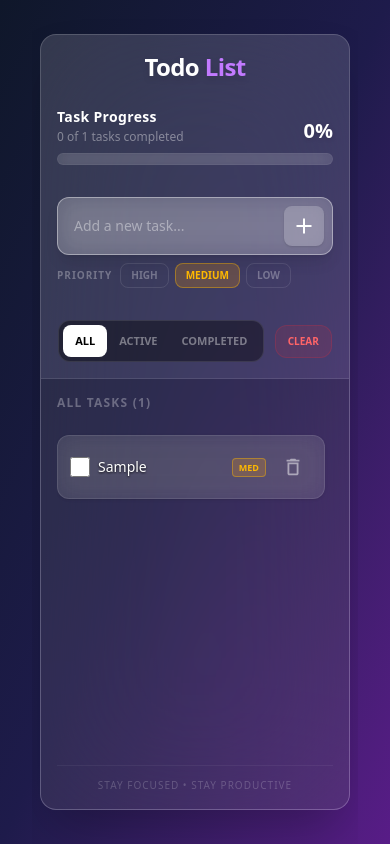
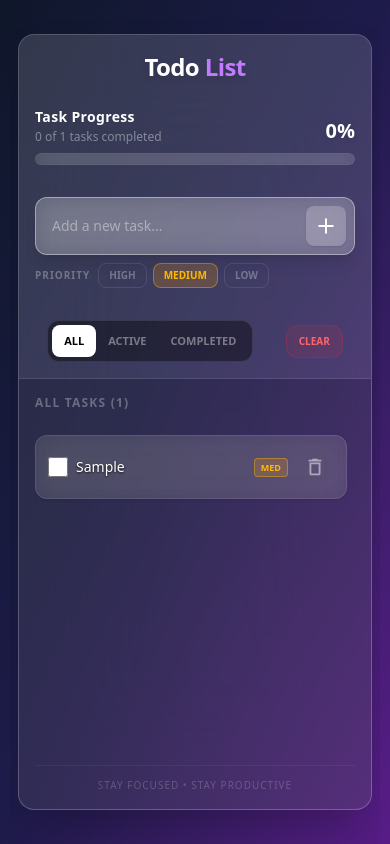
Before and after one commit to ImranAvenger/react-todo, a React (Vite) app: page / in a window 390 px wide. Both pictures are taken after typing "Sample" into the empty fields and a click on the button "Add task". Built offline with nearby package versions, Linux system fonts and the light colour scheme.

Commit message:
fix(layout): improve responsiveness and overflow handling in components

```diff
--- a/src/App.jsx
+++ b/src/App.jsx
@@ -69,7 +69,7 @@ function App() {
       "
       >
         {/* LEFT COLUMN: Input & Progress (Fixed) */}
-        <div className="sl-col flex flex-col p-4 sm:p-6 lg:p-8 border-b md:border-b-0 md:border-r landscape:border-b-0 landscape:border-r border-white/10 bg-white/5">
+        <div className="sl-col min-w-0 flex flex-col p-4 sm:p-6 lg:p-8 border-b md:border-b-0 md:border-r landscape:border-b-0 landscape:border-r border-white/10 bg-white/5">
           <Header />
 
           {/* Progress bar */}
@@ -90,7 +90,7 @@ function App() {
         </div>
 
         {/* RIGHT COLUMN: The scrollable list area */}
-        <div className="sl-col flex flex-col flex-1 min-h-0 p-4 sm:p-6 lg:p-8 overflow-hidden bg-black/10">
+        <div className="sl-col min-w-0 flex flex-col flex-1 min-h-0 p-4 sm:p-6 lg:p-8 overflow-hidden bg-black/10">
           <h3 className="sl-task-count text-xs font-bold uppercase tracking-widest text-white/30 mb-4 shrink-0">
             {filter} Tasks ({filteredTodos.todos.length})
           </h3>
@@ -100,7 +100,7 @@ function App() {
               'overflow-y-auto' ensures the scrollbar appears only here.
           */}
           <div
-            className={`flex-1 overflow-y-auto custom-scrollbar ${filteredTodos.todos.length === 0 ? "content-center" : "pr-2"}`}
+            className={`flex-1 min-w-0 overflow-y-auto overflow-x-hidden custom-scrollbar pr-2 md:pr-0 ${filteredTodos.todos.length === 0 ? "content-center" : ""}`}
           >
             <TodoList todoList={filteredTodos} dispatch={dispatch} />
           </div>
--- a/src/components/TodoItem.jsx
+++ b/src/components/TodoItem.jsx
@@ -7,9 +7,9 @@ export default function TodoItem({ item, dispatch }) {
   const priorityCfg = PRIORITY_CONFIG[item.priority] ?? PRIORITY_CONFIG.Medium;
 
   return (
-    <div className="group flex items-center bg-white/10 hover:bg-white/20 backdrop-blur-md p-3 sm:p-4 rounded-xl border border-white/10 transition-all duration-300 shadow-sm mb-2 sm:mb-3 gap-2 sm:gap-3">
+    <div className="group overflow-hidden flex items-center bg-white/10 hover:bg-white/20 backdrop-blur-md p-3 sm:p-4 landscape:p-3 rounded-xl border border-white/10 transition-all duration-300 shadow-sm mb-2 sm:mb-3 landscape:mb-2 gap-2 sm:gap-3 landscape:gap-2 w-78">
       {/* LEFT: Checkbox and Task Text */}
-      <div className="flex items-center gap-2 sm:gap-4 flex-1 min-w-0">
+      <div className="flex items-center gap-2 sm:gap-4 landscape:gap-2 flex-1 min-w-0">
         <input
           type="checkbox"
           className="w-5 h-5 cursor-pointer accent-purple-500 shrink-0 border-none outline-none"
@@ -18,7 +18,7 @@ export default function TodoItem({ item, dispatch }) {
           title={item.completed ? "Mark as incomplete" : "Mark as complete"}
         />
         <li
-          className={`list-none text-sm sm:text-base font-medium transition-all duration-500 wrap-break-word overflow-hidden flex-1 ${
+          className={`list-none text-sm sm:text-base font-medium transition-all duration-500 min-w-0 wrap-break-word overflow-hidden flex-1 ${
             item.completed
               ? "line-through text-white/30 italic"
               : "text-white drop-shadow-[0_1.2px_1.2px_rgba(0,0,0,0.8)]"
--- a/src/components/TodoList.jsx
+++ b/src/components/TodoList.jsx
@@ -11,10 +11,10 @@ export default function TodoList({ todoList, dispatch }) {
   const todos = todoList?.todos || todoList || [];
 
   return (
-    <div className="mt-2 sm:mt-4">
+    <div className="flex flex-col w-full overflow-x-hidden mt-2 sm:mt-4 items-center">
       {/* 2. EMPTY STATE: Shown only when there are no tasks to display */}
       {todos.length === 0 && (
-        <div className="flex flex-col items-center justify-center py-10 px-4 rounded-2xl bg-white/5 border border-dashed border-white/20 animate-pulse">
+        <div className="w-full flex flex-col items-center justify-center py-10 px-4 rounded-2xl bg-white/5 border border-dashed border-white/20 animate-pulse">
           <p className="text-white/40 text-base sm:text-lg font-medium tracking-wide italic">
             No tasks are there!
           </p>
```
